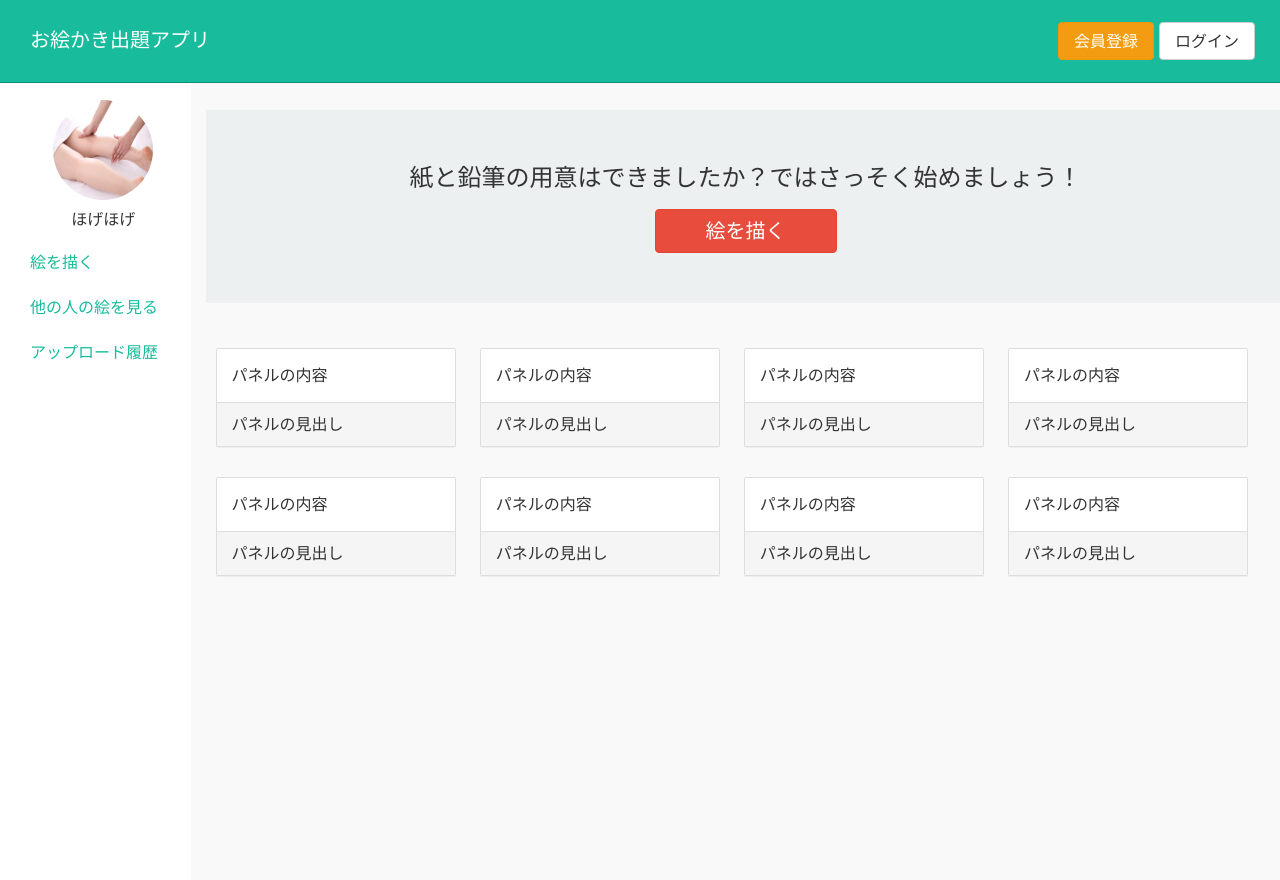
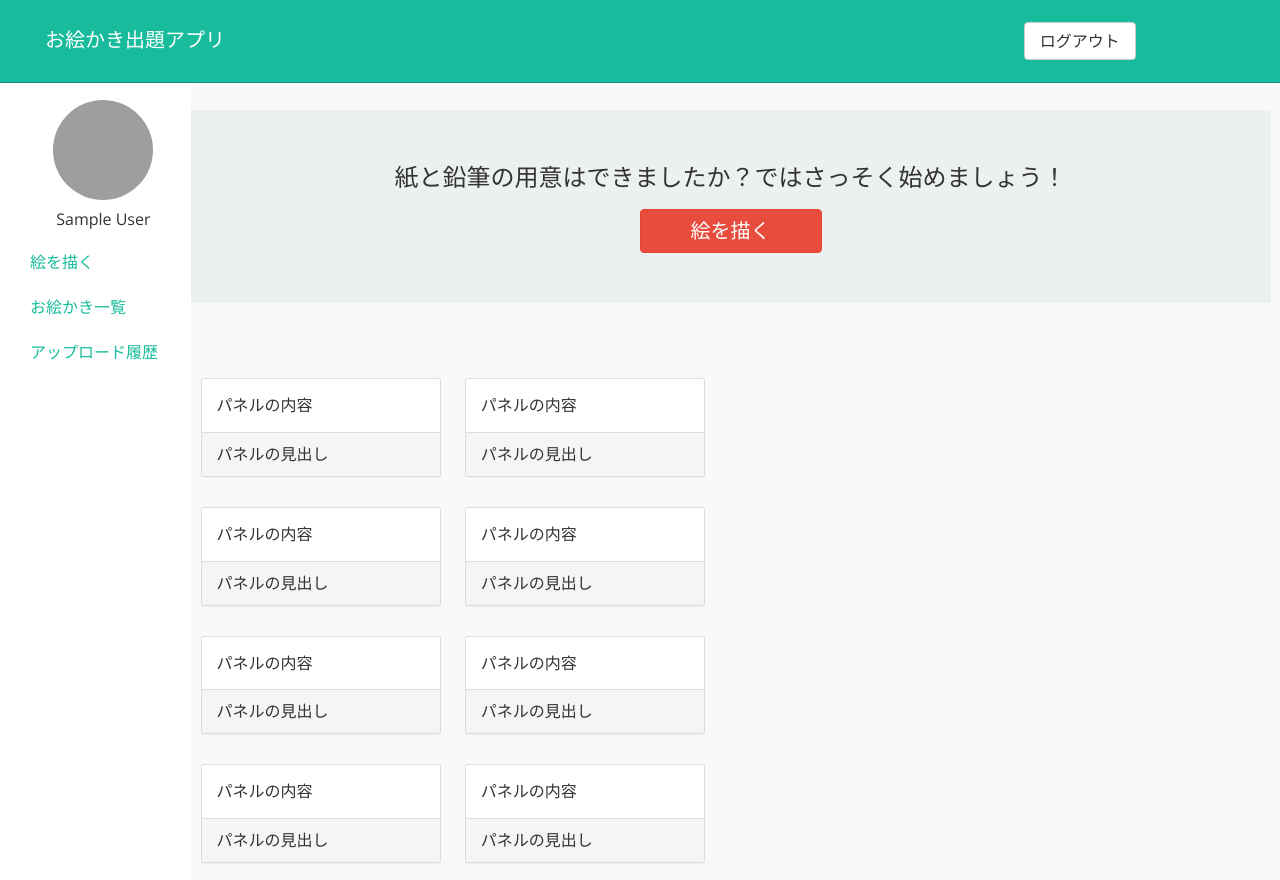
Before and after one commit to bennie-a/random-draw, a PHP site: page / in a window 1280 px wide. Run offline with PHP 8.4, Linux system fonts and the light colour scheme; the visitor is signed in with stand-in values (Sample User, id 1); grey boxes are pictures that could not be loaded.

Commit message:
出題機能を追加。

```diff
--- a/css/position.css
+++ b/css/position.css
@@ -59,7 +59,6 @@ main {
 }
 
 .card-list {
-	width: 1080px;
 	margin:30px auto 0;
 }
 
--- a/index.php
+++ b/index.php
@@ -1,7 +1,7 @@
 <?php
 error_reporting(E_ALL & ~E_NOTICE);
 session_start();
-// require('dbconnect.php');
+
 ?>
 <!DOCTYPE HTML>
 <html>
@@ -16,35 +16,39 @@ session_start();
 
 <body>
 <header class="navbar col-md-12 navbar-inverse navbar-fixed-top">
+	<div class="col-md-11">
 		<div class="navbar-header">
 			<a href="/" class="navbar-brand">お絵かき出題アプリ</a>
 		</div>
 		<div class="collapse navbar-collapse">
 			<ul class="nav navbar-nav navbar-right">
-			<li><a class="btn btn-warning letter_white" href="join/">会員登録</a></li>
-			<li><a class="btn btn-default" href="login.php">ログイン</a></li>
+				<li><a class="btn btn-default" href="login.php">ログアウト</a></li>
 			</ul>
+		</div>
 	</div>
 </header>
 <div class="row col-md-11 contents">
 	<div class="col-md-2 sidemenu">
 		<nav class="sidebar-nav affix" role="complementary">
 			<figure class="col-md-7">
-					<img src="member_picture/201605170739341af40001acafe9fa2f537d841edbb087_s.jpg" class="icon" />
-					<figcaption>ほげほげ</figcaption>
+					<img src="member_picture/<?php echo $_SESSION['icon']; ?>" class="icon" />
+					<figcaption><?php echo $_SESSION['name']; ?></figcaption>
 			</figure>
 			<ul class="nav nav-pills nav-stacked col-md-7">
-				<li><a href="#">絵を描く</a></li>
-				<li><a href="#">他の人の絵を見る</a></li>
+				<li><a href="post/index.php">絵を描く</a></li>
+				<li><a href="#">お絵かき一覧</a></li>
 				<li><a href="#">アップロード履歴</a></li>
 			</ul>
 		</nav>
 	</div>
-		<main class="col-md-10">
+		<main class="col-md-8">
+			<div class="row">
 				<article id="start" class="jumbotron">
 					<p class="lead">紙と鉛筆の用意はできましたか？ではさっそく始めましょう！</p>
-				<a href="#" class="btn btn-danger btn-lg">絵を描く</a>
+					<a href="post/index.php" class="btn btn-danger btn-lg">絵を描く</a>
 				</article>
+			</div>
+			<div class="row">
 				<article class="bs-component card-list">
 							<div class="panel panel-default">
 			            <div class="panel-body">
@@ -95,6 +99,7 @@ session_start();
 									<div class="panel-footer">パネルの見出し</div>
 			        </div>
 				</article>
+			</div>
 		</main>
 </div>
 </body>
--- a/join/index.php
+++ b/join/index.php
@@ -38,7 +38,6 @@ if(!empty($_POST)){
 	if (empty($error)) {
 		// 画像をアップロードする
 		$image = date('YmdHis') . $_FILES['icon']['name'];
-		echo $image;
 		move_uploaded_file($_FILES['icon']['tmp_name'], '../member_picture/' . $image);
 
 		$_SESSION['join'] = $_POST;
--- a/login.php
+++ b/login.php
@@ -20,6 +20,8 @@ if (!empty($_POST)) {
 		if ($table = mysqli_fetch_assoc($record)) {
 			// ログイン成功
 			$_SESSION['id'] = $table['id'];
+			$_SESSION['name'] = $table['name'];
+			$_SESSION['icon'] = $table['icon'];
 			$_SESSION['time'] = time();
 
 			// ログイン情報を記録する
@@ -88,7 +90,7 @@ if (!empty($_POST)) {
           <label for="save">次回からは自動的にログインする</label>
         </dd>
     </dl>
-    <input type="submit" class="btn btn-primary " value="ログイン">
+    <input type="submit" class="btn btn-success " value="ログイン">
 </form>
 </div>
 
```
Lines whose indentation alone changed are shown as unchanged.
